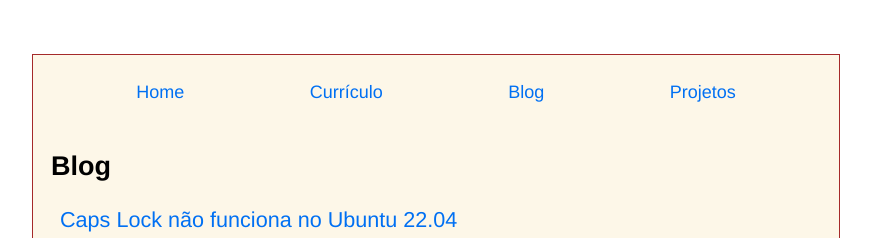
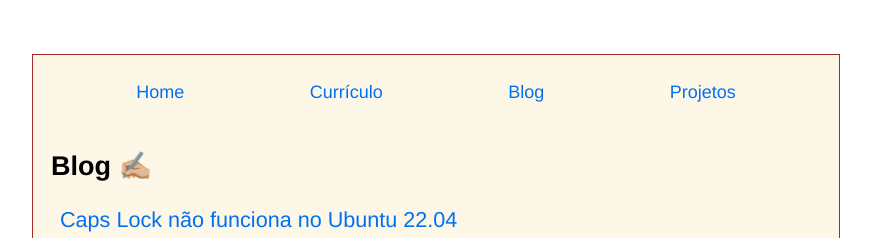
Before and after one commit to Andreyrvs/portfolio-blog, a Next.js app: page /blog in a window 1280 px wide. Shown: the top 238 px of the page, without its empty margins (204-1075 px from the left). Built offline with nearby package versions, Linux system fonts and the light colour scheme.

Commit message:
feat: adiciona emojis

```diff
--- a/src/pages/blog/index.tsx
+++ b/src/pages/blog/index.tsx
@@ -43,7 +43,7 @@ export default function Home({ sortedPosts }: { sortedPosts: Props[] }) {
         <meta name="description" content="Andrey's blog home page, " />
       </Head>
       <section className={`${utilStyles.headingMd} ${utilStyles.padding1px}`}>
-        <h2 className={utilStyles.headingLg}>Blog</h2>
+        <h1 className={utilStyles.headingLg}>Blog ✍🏼</h1>
         <ul className={utilStyles.list}>{listItems}</ul>
       </section>
     </Layout>
--- a/src/pages/curriculum/index.tsx
+++ b/src/pages/curriculum/index.tsx
@@ -4,7 +4,7 @@ import PdfViewer from "@/components/pdfViewer/PdfViewer";
 export default function Curriculo() {
   return (
     <Layout>
-      <h1>Curriculo</h1>
+      <h1>Curriculo 📄</h1>
       <PdfViewer fileUrl="/Curriculo-FullStack.pdf" />
     </Layout>
   );
--- a/src/pages/index.tsx
+++ b/src/pages/index.tsx
@@ -9,11 +9,11 @@ export default function Home() {
       <Head>
         <title>{siteTitle}</title>
         <link rel="icon" type="image/svg" href="/blog-svgrepo-com.svg" />
-        <meta name="description" content="Andrey's blog home page, " />
+        <meta name="description" content="Andrey's portfolio home page" />
       </Head>
       <section className={utilStyles.headingMd}>
         <p>
-          {presentation1}. {presentation2}
+          {presentation1}. {presentation2}👋🏼
         </p>
       </section>
     </Layout>
```
